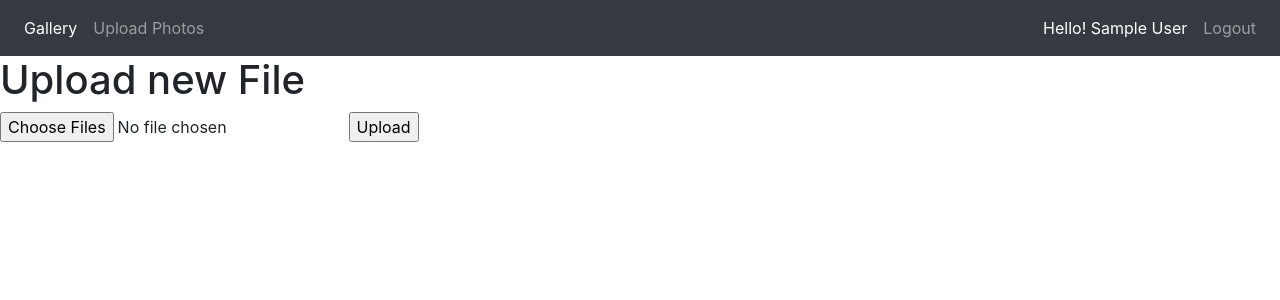
After one commit to chyumin/wedding-gallery, a Flask app: page /upload in a window 1280 px wide. The commit adds this page. Shown: the top 300 px of the page. Run offline with Flask 2, Linux system fonts and the light colour scheme; the visitor is signed in with stand-in values (Sample User, id 1); data comes from the database, SQL or seed files in the repository; some libraries are stand-ins or nearby versions.

Commit message:
Added Upload photo

```diff
--- a/wedding_gallery/__init__.py
+++ b/wedding_gallery/__init__.py
@@ -9,4 +9,4 @@ app.config.from_object(Config)
 login_manager = LoginManager(app)
 login_manager.login_view = 'login'
 
-from wedding_gallery.controllers import auth, gallery, users
+from wedding_gallery.controllers import auth, gallery, upload, users
--- /dev/null
+++ b/wedding_gallery/controllers/upload.py
@@ -0,0 +1,40 @@
+from flask import flash, redirect, render_template, request, url_for
+from flask_login import current_user, login_required
+from werkzeug.utils import secure_filename
+
+from wedding_gallery import app
+from wedding_gallery.models import core, DBSession
+
+
+@login_required
+def allowed_file(filename):
+    return '.' in filename and \
+           filename.rsplit('.', 1)[1].lower() in ['png', 'jpg', 'jpeg', 'gif']
+
+
+@app.route('/upload', methods=['GET', 'POST'])
+@login_required
+def upload():
+    if request.method == 'POST':
+        if 'file' not in request.files:
+            flash('No file part')
+            return redirect(request.url)
+        files = [f for f in request.files.getlist('file') if f and f.filename]
+        if not files:
+            flash('No selected file')
+            return redirect(request.url)
+        for file in files:
+            if allowed_file(file.filename):
+                filename = secure_filename(file.filename)
+                path = url_for('static', filename=filename)
+                file.save('wedding_gallery' + path)
+                photo = core.Photo(link=path, user_id=current_user.id)
+                DBSession.add(photo)
+            DBSession.commit()
+        flash(f'{len(files)} photos uploaded!')
+        return redirect(url_for('upload'))
+
+    template_args = {
+        'title': 'Upload Photos'
+    }
+    return render_template('upload.html', **template_args)
--- a/wedding_gallery/templates/base.html
+++ b/wedding_gallery/templates/base.html
@@ -28,6 +28,13 @@
             {% endif %}
         </ul>
         <ul class="navbar-nav ml-auto">
+            {% if current_user.is_authenticated %}
+            <li class="nav-item navbar-toggler-right">
+                <div class="nav-link active">
+                Hello! {{ current_user.name or current_user.username }}
+                </div>
+            </li>
+            {% endif %}
             <li class="nav-item navbar-toggler-right">
                 {% if current_user.is_anonymous %}
                 <a class="nav-link" href="{{ url_for('login') }}">Login</a>
@@ -38,7 +45,6 @@
         </ul>
     </nav>
 
-    </div>
 
     {% with messages = get_flashed_messages() %}
         {% for msg in messages %}
--- a/wedding_gallery/templates/index.html
+++ b/wedding_gallery/templates/index.html
@@ -15,7 +15,7 @@ Sort by:
 <section class="content">
     {%- set sort_on = request.args.sort_on|default('timestamp') %}
     {%- for photo in photos|sort(attribute=sort_on, reverse=True) %}
-    <div id="show-photos" class="blabla">
+    <div id="show-photos">
         <img src="{{photo.link}}"/>
         {%- if photo.number_of_likes %}
         ♥ {{ photo.number_of_likes }}
--- /dev/null
+++ b/wedding_gallery/templates/upload.html
@@ -0,0 +1,9 @@
+{% extends "base.html" %}
+
+{% block content %}
+    <h1>Upload new File</h1>
+    <form method=post enctype=multipart/form-data>
+        <input type=file name=file multiple>
+        <input type=submit value=Upload>
+    </form>
+{% endblock %}
```
Also changed, not shown: 1 other file.
